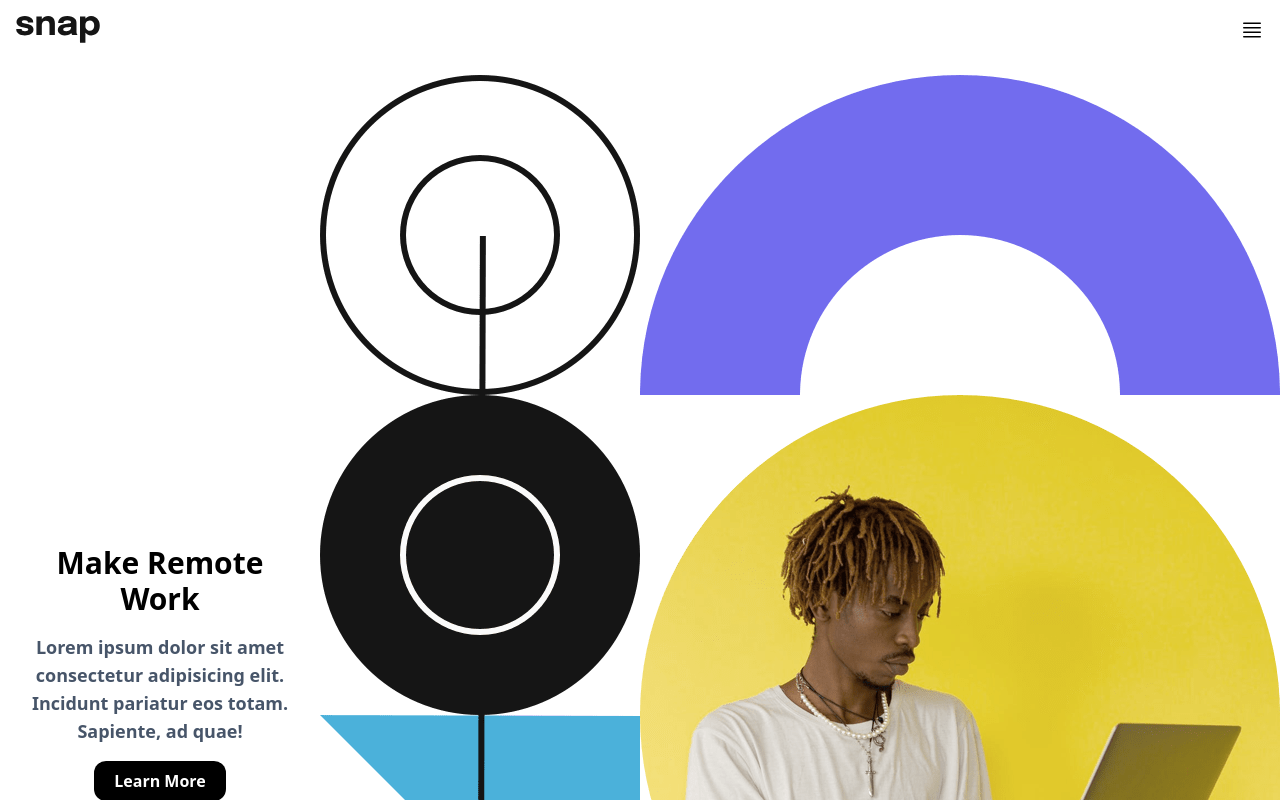
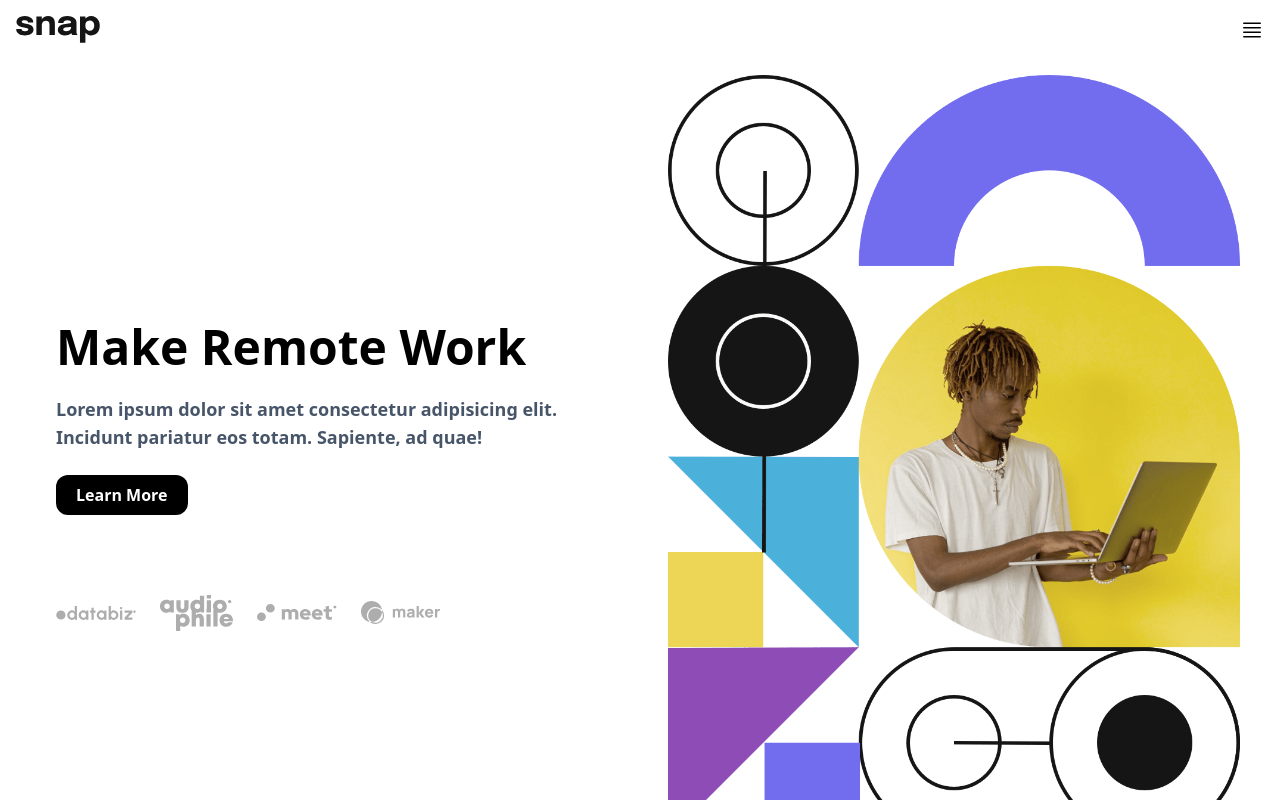
Before and after one commit to fcbvttn123/tailwindcss-intro-section, a React (Vite) app: page / in a window 1280 px wide. Shown: the top 800 px of the page. Built offline with nearby package versions, Linux system fonts and the light colour scheme.

Commit message:
RWD for Hero Section

```diff
--- a/src/components/Body.jsx
+++ b/src/components/Body.jsx
@@ -4,17 +4,19 @@ import { ThemeContext } from "../App"
 export function Body() {
     const {windowWidth} = useContext(ThemeContext)
     return (
-        <div className="pt-4 md:flex md:flex-row-reverse items-center justify-between">
-            <img src={`./images/${windowWidth >= 740 ? "image-hero-desktop.png" : "image-hero-mobile.png"}`} />
+        <div className="pt-4 md:px-10 md:flex md:flex-row-reverse items-center justify-between md:gap-x-10">
+            <div>
+                <img className="w-full h-full" src={`./images/${windowWidth >= 740 ? "image-hero-desktop.png" : "image-hero-mobile.png"}`} />
+            </div>
             <div className="px-4">
-                <h1 className="text-3xl font-bold text-center mt-10">Make Remote Work</h1>
-                <p className="text-slate-600 font-semibold text-lg text-center my-4">Lorem ipsum dolor sit amet consectetur adipisicing elit. Incidunt pariatur eos totam. Sapiente, ad quae!</p>
-                <div className="grid place-items-center"><button className="bg-black text-white font-semibold px-5 py-2 rounded-xl">Learn More</button></div>
-                <div className="flex items-center justify-center flex-wrap gap-6 mt-10">
-                    <img src="./images/client-databiz.svg" alt="" />
-                    <img src="./images/client-audiophile.svg" alt="" />
-                    <img src="./images/client-meet.svg" alt="" />
-                    <img src="./images/client-maker.svg" alt="" />
+                <h1 className="text-3xl md:text-5xl font-bold text-center md:text-start mt-10">Make Remote Work</h1>
+                <p className="text-slate-600 font-semibold text-lg text-center md:text-start my-4 md:my-6">Lorem ipsum dolor sit amet consectetur adipisicing elit. Incidunt pariatur eos totam. Sapiente, ad quae!</p>
+                <div className="grid place-items-center md:place-items-start"><button className="bg-black text-white font-semibold px-5 py-2 rounded-xl">Learn More</button></div>
+                <div className="flex items-center justify-center md:justify-start flex-wrap gap-6 mt-10 md:mt-20">
+                    <img className="md:max-w-20" src="./images/client-databiz.svg" alt="" />
+                    <img className="md:max-w-20" src="./images/client-audiophile.svg" alt="" />
+                    <img className="md:max-w-20" src="./images/client-meet.svg" alt="" />
+                    <img className="md:max-w-20" src="./images/client-maker.svg" alt="" />
                 </div>
             </div>
         </div>
```
